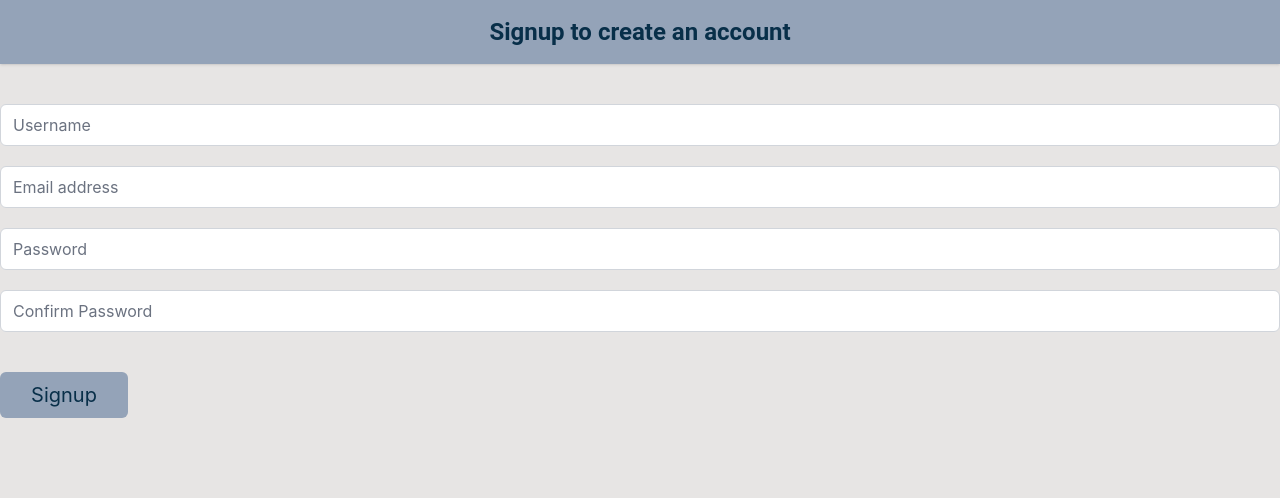
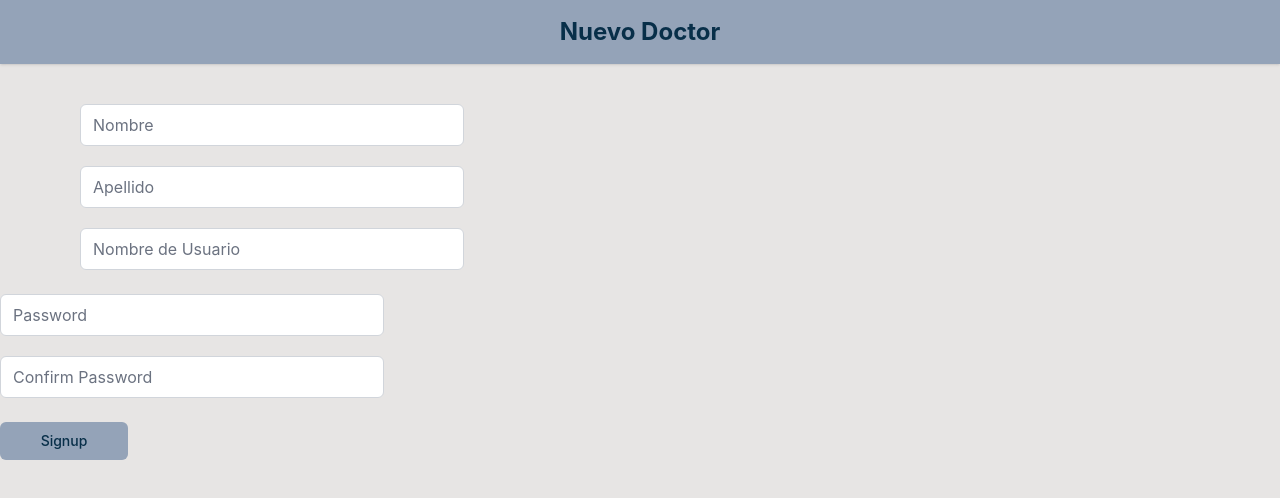
Before and after one commit to koalaspero/EP-Helper, a React (Create React App) app: page /signup in a window 1280 px wide. Shown: the top 498 px of the page. Built offline with nearby package versions, Linux system fonts and the light colour scheme.

Commit message:
Login and Signup pages are updated

```diff
--- a/src/App.js
+++ b/src/App.js
@@ -14,7 +14,7 @@ function App() {
         <BrowserRouter>
           <Routes>
             <Route path="/" element={<LoginPage />} />
-            <Route path="/signup" element={<SignupPage />} />
+            <Route path="signup" element={<SignupPage />} />
           </Routes>
         </BrowserRouter>
       </div>
--- a/src/components/FormAction.js
+++ b/src/components/FormAction.js
@@ -13,7 +13,7 @@ export default function FormAction({
                 className="group relative w-[10vw] rounded-[20px] flex justify-center py-2 px-4 border border-transparent text-sm font-medium rounded-md text-white bg-slate-400 hover:bg-slate-600 focus:outline-none focus:ring-2 focus:ring-offset-2 focus:ring-slate-400 mt-10"
                 onSubmit={handleSubmit}
             >
-                <div class="text-center text-sky-950 text-xl font-normal">{text}</div>
+                <div class="text-center text-sky-950 ">{text}</div>
             </button>
             :
             <></>
--- a/src/components/Header.js
+++ b/src/components/Header.js
@@ -3,7 +3,7 @@ export default function Header({
   }) {
     return (
       <div className="w-full bg-slate-400 shadow mb-10">
-        <div className="text-center text-sky-950 text-2xl font-bold font-['Roboto'] py-4 px-6 sm:px-8 md:px-10 lg:px-12 xl:px-20">
+        <div className="text-center text-sky-950 text-2xl font-bold  py-4 px-6 sm:px-8 md:px-10 lg:px-12 xl:px-20">
           {heading}
         </div>
       </div>
--- a/src/components/Input.js
+++ b/src/components/Input.js
@@ -1,4 +1,4 @@
-const fixedInputClass="rounded-md appearance-none relative block w-full px-3 py-2 border border-gray-300 placeholder-gray-500 text-gray-900 focus:outline-none focus:ring-slate-400 focus:border-slate-400 focus:z-10 sm:text-sm"
+const fixedInputClass="rounded-md appearance-none relative block w-[30vw] px-3 py-2 border border-gray-300 placeholder-gray-500 text-gray-900 focus:outline-none focus:ring-slate-400 focus:border-slate-400 focus:z-10 sm:text-sm"
 
 export default function Input({
     handleChange,
--- a/src/components/Login.js
+++ b/src/components/Login.js
@@ -1,14 +1,18 @@
+/* eslint-disable react-hooks/rules-of-hooks */
 import { useState } from 'react';
 import { loginFields } from "../constants/formFields";
+import { useNavigate } from "react-router-dom";
 import FormAction from "./FormAction";
 import FormExtra from "./FormExtra";
 import Input from "./Input";
+
 
 const fields=loginFields;
 let fieldsState = {};
 fields.forEach(field=>fieldsState[field.id]='');
 
 export default function Login(){
+    const navigate = useNavigate();
     const [loginState,setLoginState]=useState(fieldsState);
 
     const handleChange=(e)=>{
@@ -24,6 +28,11 @@ export default function Login(){
     const authenticateUser = () =>{
 
     }
+
+    // Function to navigate to the Register Page
+    const navigateToRegister = () => {
+        navigate("signup");
+    };
 
     return (
         <form className="flex flex-col items-center mt-8 space-y-6" onSubmit={handleSubmit}>
@@ -47,7 +56,13 @@ export default function Login(){
           <FormExtra
             text="¿No tienes una cuenta?, registrate aquí"
             />
-          <FormAction handleSubmit={handleSubmit} text="Registrat" />
+            <button
+                type="button"
+                className="group relative w-[10vw] rounded-[20px] flex justify-center py-2 px-4 border border-transparent text-sm font-medium rounded-md text-white bg-slate-400 hover:bg-slate-600 focus:outline-none focus:ring-2 focus:ring-offset-2 focus:ring-slate-400 mt-10"
+                onClick={()=>navigateToRegister()}
+            >
+                <div class="text-center text-sky-950 ">Registrarse</div>
+            </button>
         </form>
       );
 
--- a/src/components/Signup.js
+++ b/src/components/Signup.js
@@ -1,21 +1,26 @@
 import { useState } from 'react';
-import { signupFields } from "../constants/formFields"
+import { signupFields, passwords } from "../constants/formFields"
 import FormAction from "./FormAction";
 import Input from "./Input";
 
 const fields=signupFields;
+const passwordsFields= passwords;
 let fieldsState={};
 
 fields.forEach(field => fieldsState[field.id]='');
+passwordsFields.forEach(field => fieldsState[field.id]='');
 
 export default function Signup(){
   const [signupState,setSignupState]=useState(fieldsState);
+  const [passwordsState,setPasswordsState]=useState(fieldsState);
 
   const handleChange=(e)=>setSignupState({...signupState,[e.target.id]:e.target.value});
+  const handlePasswordChange=(e)=>setPasswordsState({...passwordsState,[e.target.id]:e.target.value});
 
   const handleSubmit=(e)=>{
     e.preventDefault();
     console.log(signupState)
+    console.log(passwordsState)
     createAccount()
   }
 
@@ -26,7 +31,7 @@ export default function Signup(){
 
     return(
         <form className="mt-8 space-y-6" onSubmit={handleSubmit}>
-        <div className="">
+        <div className="pl-20">
         {
                 fields.map(field=>
                         <Input
@@ -43,10 +48,28 @@ export default function Signup(){
                     />
 
                 )
-            }
-          <FormAction handleSubmit={handleSubmit} text="Signup" />
+        }
         </div>
+        <div>
+          {
+                  passwordsFields.map(field=>
+                          <Input
+                              key={field.id}
+                              handleChange={handlePasswordChange}
+                              value={passwordsState[field.id]}
+                              labelText={field.labelText}
+                              labelFor={field.labelFor}
+                              id={field.id}
+                              name={field.name}
+                              type={field.type}
+                              isRequired={field.isRequired}
+                              placeholder={field.placeholder}
+                      />
 
+                  )
+          }
+        </div>
+        <FormAction handleSubmit={handleSubmit} text="Signup" />
 
 
       </form>
--- a/src/constants/formFields.js
+++ b/src/constants/formFields.js
@@ -23,6 +23,26 @@ const loginFields=[
 
 const signupFields=[
     {
+        labelText:"Nombre",
+        labelFor:"first-name",
+        id:"first-name",
+        name:"fname",
+        type:"text",
+        autoComplete:"name",
+        isRequired:true,
+        placeholder:"Nombre"
+    },
+    {
+        labelText:"Apellido",
+        labelFor:"last-name",
+        id:"last-name",
+        name:"lname",
+        type:"text",
+        autoComplete:"name",
+        isRequired:true,
+        placeholder:"Apellido"
+    },
+    {
         labelText:"Username",
         labelFor:"username",
         id:"username",
@@ -30,18 +50,11 @@ const signupFields=[
         type:"text",
         autoComplete:"username",
         isRequired:true,
-        placeholder:"Username"
+        placeholder:"Nombre de Usuario"
     },
-    {
-        labelText:"Email address",
-        labelFor:"email-address",
-        id:"email-address",
-        name:"email",
-        type:"email",
-        autoComplete:"email",
-        isRequired:true,
-        placeholder:"Email address"
-    },
+]
+
+const passwords = [
     {
         labelText:"Password",
         labelFor:"password",
@@ -64,4 +77,4 @@ const signupFields=[
     }
 ]
 
-export {loginFields,signupFields}
+export {loginFields,signupFields,passwords}
--- a/src/pages/Signup.js
+++ b/src/pages/Signup.js
@@ -5,10 +5,7 @@ export default function SignupPage(){
     return(
         <>
             <Header
-              heading="Signup to create an account"
-              paragraph="Already have an account? "
-              linkName="Login"
-              linkUrl="/"
+              heading="Nuevo Doctor"
             />
             <Signup/>
         </>
```
